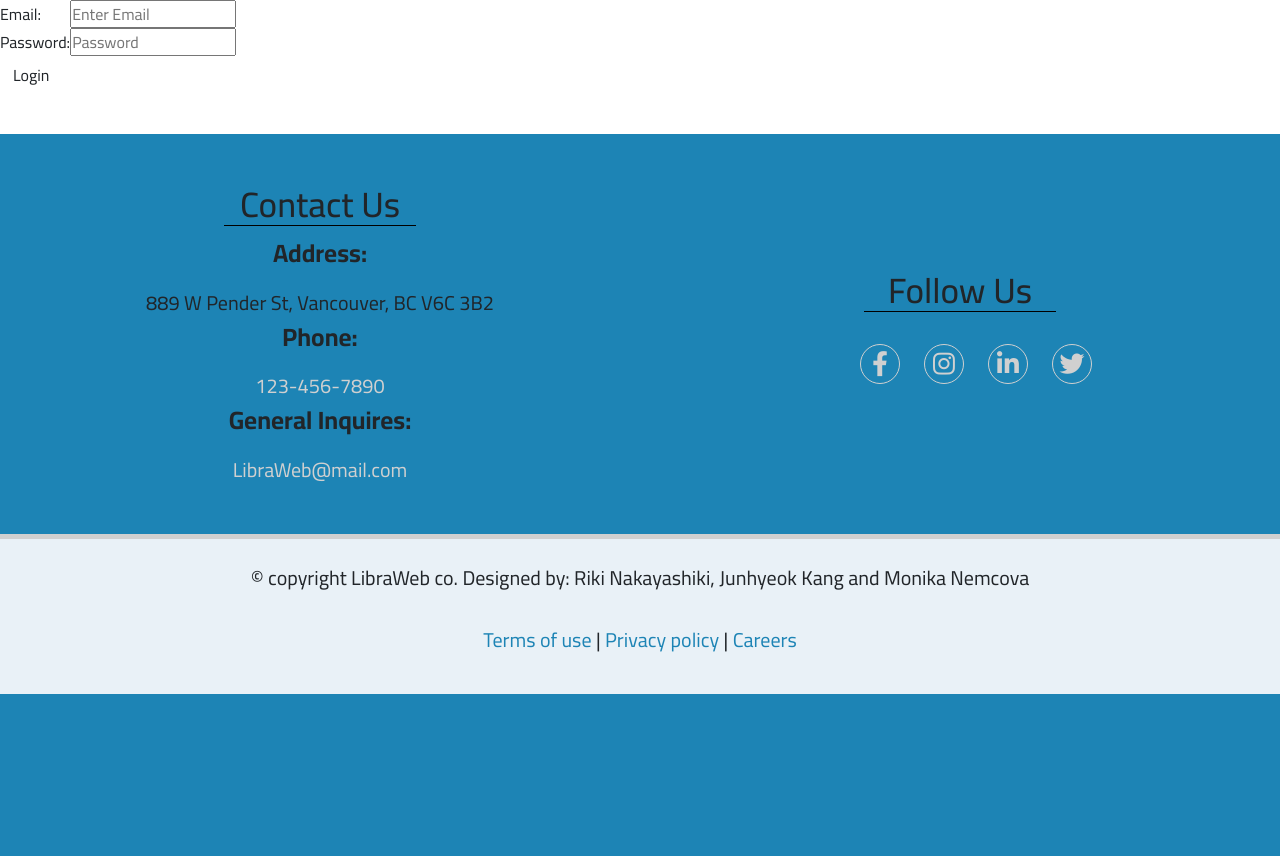
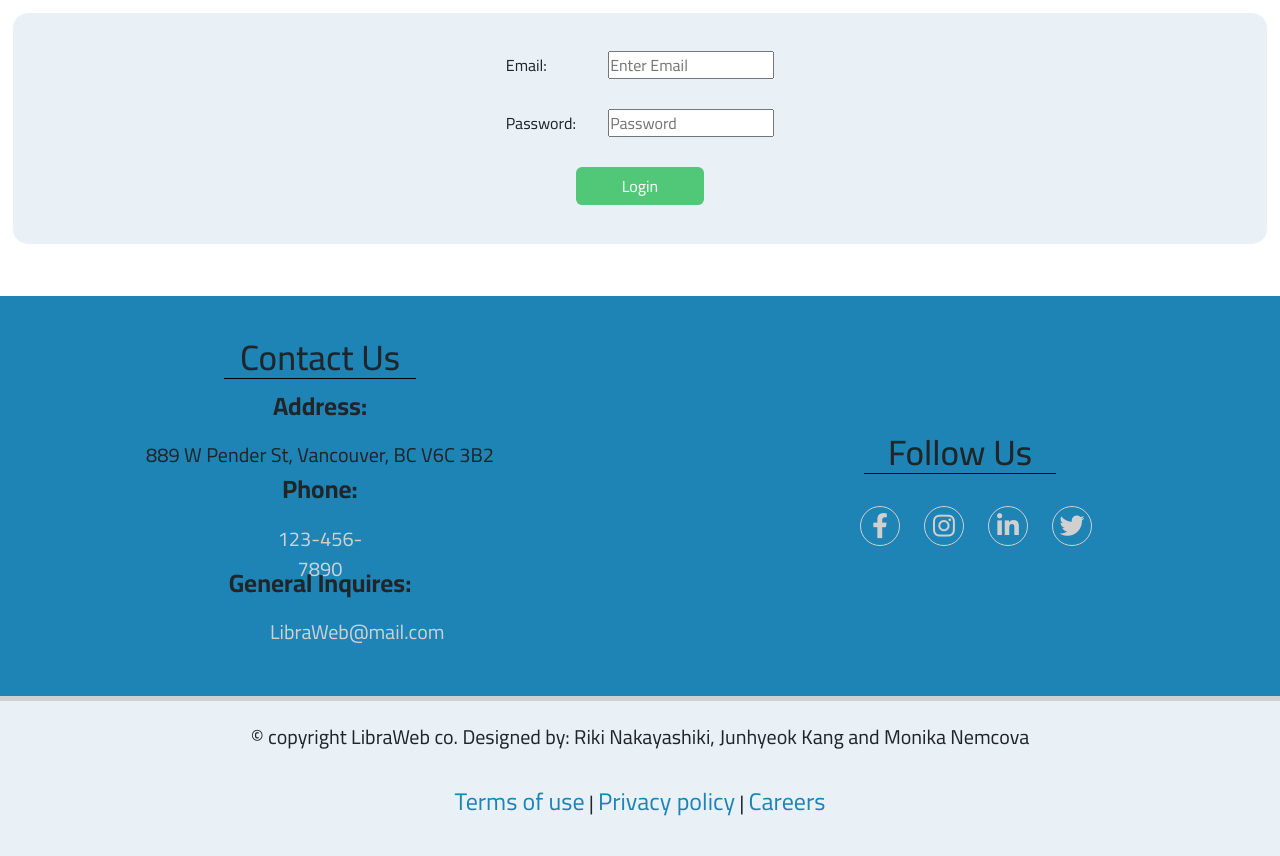
Before and after one commit to riki-nakayashiki/LibraWeb, a PHP site: page /login.php in a window 1280 px wide. Shown: the part 240-1096 px from the top of the page. Before the commit the page ends 934 px from the top, so only its background shows below. Run offline with PHP 8.4, Linux system fonts and the light colour scheme; some libraries are stand-ins or nearby versions.

Commit message:
Modified scss

```diff
--- a/css/style.css
+++ b/css/style.css
@@ -39,7 +39,7 @@ body main {
   .header-main img {
     width: 100px;
   }
-  .header-main .loginForm {
+  .loginForm {
     display: flex;
     justify-content: center;
     align-items: center;
@@ -48,29 +48,29 @@ body main {
     background-color: #E9F1F7;
     border-radius: 15px;
   }
-  .header-main .loginForm table {
+  .loginForm table {
     padding: 20%;
   }
-  .header-main .loginForm tbody {
+  .loginForm tbody {
     display: flex;
     flex-direction: column;
     row-gap: 0vh;
     row-gap: 30px;
   }
-  .header-main .loginForm td > label {
+  .loginForm td > label {
     width: 8vw;
   }
-  .header-main .loginForm .loginButton {
+  .loginForm .loginButton {
     display: flex;
     justify-content: center;
     align-items: center;
   }
-  .header-main .loginForm [type=submit] {
+  .loginForm [type=submit] {
     width: 10vw;
     background-color: #50C878;
     color: white;
   }
-  .header-main a {
+  a {
     font-size: 24px;
     height: 40px;
     width: 100px;
--- a/scss/devices/_mobile.scss
+++ b/scss/devices/_mobile.scss
@@ -35,6 +35,7 @@ body {
 
     img {
       width: 100px;
+    }
   }
 
   //Login Form
@@ -76,7 +77,6 @@ body {
     width: 100px;
     text-decoration: none;
     text-align: center;
-    }
   }
 
   .nav-main {
```
Also changed, not shown: 1 other file. Lines whose indentation alone changed are shown as unchanged.
